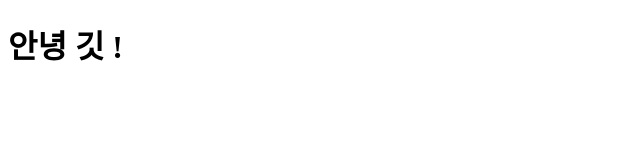
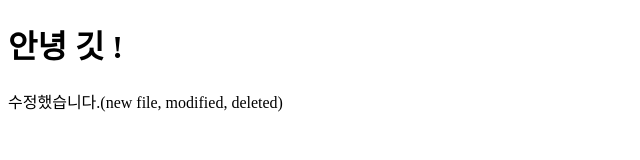
Before and after one commit to cklee90/bigData6GitStudy, a plain HTML site: page index.html in a window 1280 px wide. Shown: the whole page, without its empty margins (0-640 px from the left). Drawn offline with Linux system fonts and the light colour scheme.

Commit message:
수정되었습니다

```diff
--- a/index.html
+++ b/index.html
@@ -6,6 +6,6 @@
 </head>
 <body>
     <h1>안녕 깃 !</h1>
-
+    <p>수정했습니다.(new file, modified, deleted) </p>
 </body>
 </html>
```
